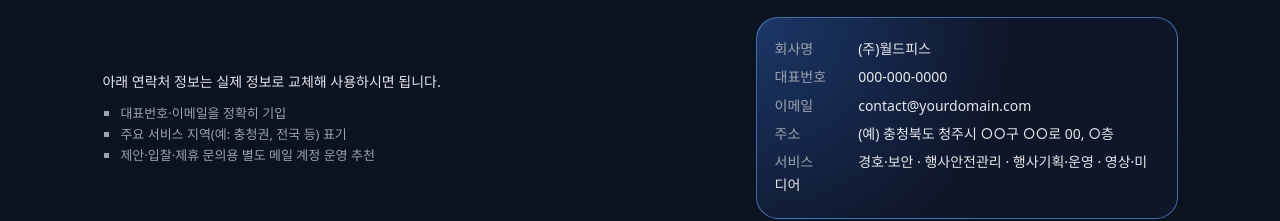
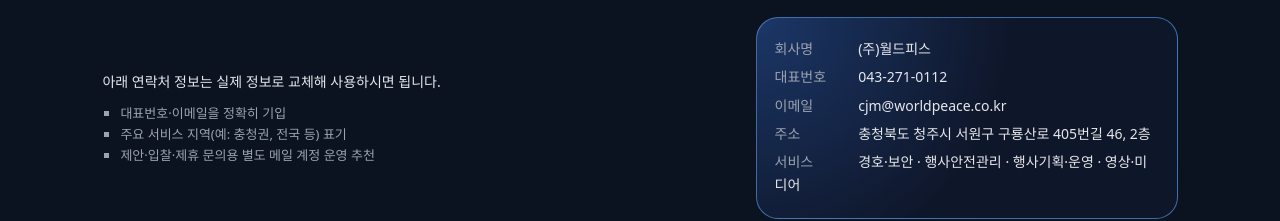
Before and after one commit to saeipk/saeipk.github.io, a plain HTML site: page index.html in a window 1280 px wide. Shown: the part 1256-1477 px from the top of the page. Drawn offline with Linux system fonts and the light colour scheme.

Commit message:
Update index.html

```diff
--- a/index.html
+++ b/index.html
@@ -427,15 +427,15 @@
           </div>
           <div class="contact-line">
             <span class="contact-label">대표번호</span>
-            000-000-0000
+            043-271-0112
           </div>
           <div class="contact-line">
             <span class="contact-label">이메일</span>
-            contact@yourdomain.com
+            cjm@worldpeace.co.kr
           </div>
           <div class="contact-line">
             <span class="contact-label">주소</span>
-            (예) 충청북도 청주시 ○○구 ○○로 00, ○층
+            충청북도 청주시 서원구 구룡산로 405번길 46, 2층
           </div>
           <div class="contact-line">
             <span class="contact-label">서비스</span>
```
